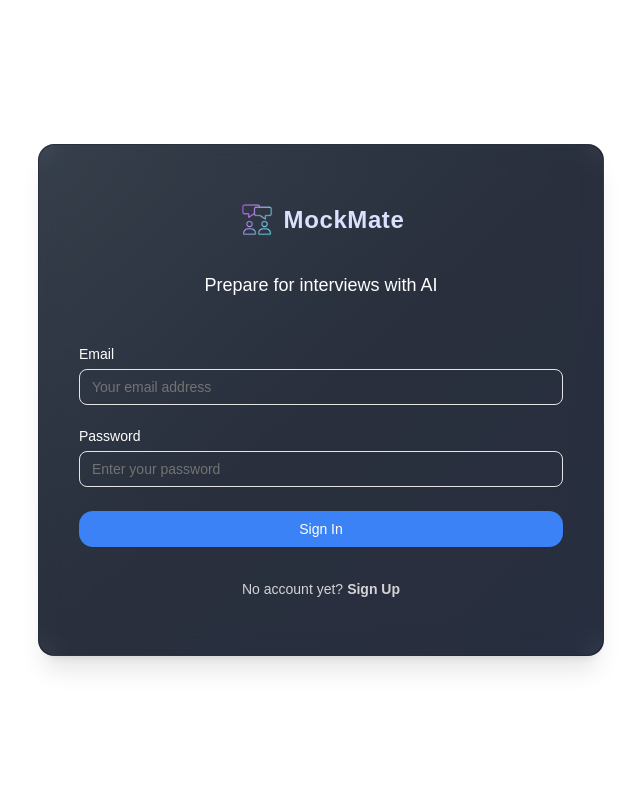
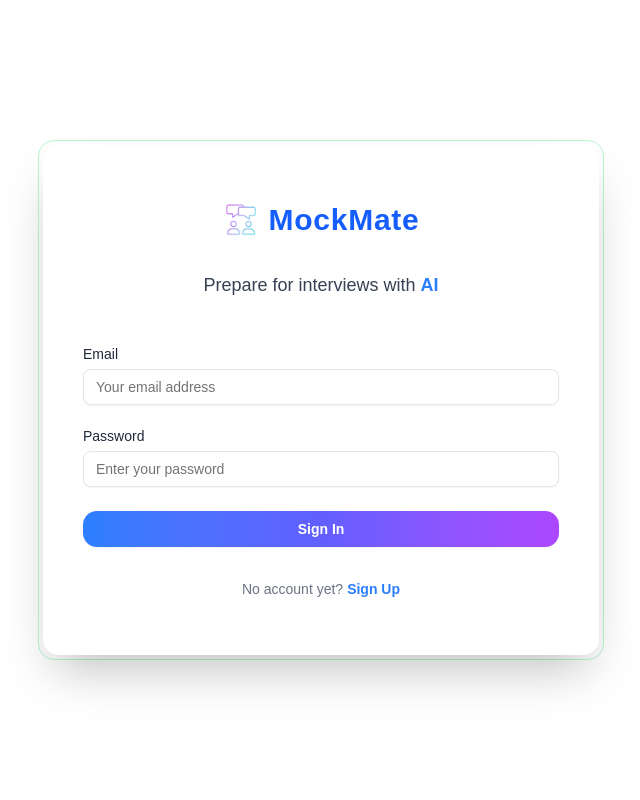
Before and after one commit to NAYANKUMAR21/Interview_ready, a Next.js app: page /sign-in in a window 1280 px wide. Shown: the top 800 px of the page, without its empty margins (319-959 px from the left). Built offline with nearby package versions, Linux system fonts and the light colour scheme; no server answers; a web font is replaced by a local one.

Commit message:
Auth UI improved

```diff
--- a/src/components/AuthForm.tsx
+++ b/src/components/AuthForm.tsx
@@ -1,30 +1,30 @@
-'use client';
+"use client";
 
-import { z } from 'zod';
-import Link from 'next/link';
-import Image from 'next/image';
-import { toast } from 'sonner';
+import { z } from "zod";
+import Link from "next/link";
+import Image from "next/image";
+import { toast } from "sonner";
 
-import { useForm } from 'react-hook-form';
-import { useRouter } from 'next/navigation';
-import { zodResolver } from '@hookform/resolvers/zod';
+import { useForm } from "react-hook-form";
+import { useRouter } from "next/navigation";
+import { zodResolver } from "@hookform/resolvers/zod";
 
-import { Form } from '@/components/ui/form';
-import { Button } from '@/components/ui/button';
+import { Form } from "@/components/ui/form";
+import { Button } from "@/components/ui/button";
 
-import FormField from './FormField';
+import FormField from "./FormField";
 import {
   createUserWithEmailAndPassword,
   signInWithEmailAndPassword,
-} from 'firebase/auth';
-import { signIn, signUp } from '../lib/actions/auth.actions';
-import { auth } from '../../firebase/client';
-import { useState } from 'react';
-import Spinner from './Spinner';
+} from "firebase/auth";
+import { signIn, signUp } from "../lib/actions/auth.actions";
+import { auth } from "../../firebase/client";
+import { useState } from "react";
+import Spinner from "./Spinner";
 
 const authFormSchema = (type: FormType) => {
   return z.object({
-    name: type === 'sign-up' ? z.string().min(3) : z.string().optional(),
+    name: type === "sign-up" ? z.string().min(3) : z.string().optional(),
     email: z.string().email(),
     password: z.string().min(3),
   });
@@ -37,15 +37,15 @@ const AuthForm = ({ type }: { type: FormType }) => {
   const form = useForm<z.infer<typeof formSchema>>({
     resolver: zodResolver(formSchema),
     defaultValues: {
-      name: '',
-      email: '',
-      password: '',
+      name: "",
+      email: "",
+      password: "",
     },
   });
 
   const onSubmit = async (data: z.infer<typeof formSchema>) => {
     try {
-      if (type === 'sign-up') {
+      if (type === "sign-up") {
         const { name, email, password } = data;
 
         const userCredential = await createUserWithEmailAndPassword(
@@ -66,8 +66,8 @@ const AuthForm = ({ type }: { type: FormType }) => {
           return;
         }
 
-        toast.success('Account created successfully. Please sign in.');
-        router.push('/sign-in');
+        toast.success("Account created successfully. Please sign in.");
+        router.push("/sign-in");
       } else {
         const { email, password } = data;
 
@@ -79,7 +79,7 @@ const AuthForm = ({ type }: { type: FormType }) => {
 
         const idToken = await userCredential.user.getIdToken();
         if (!idToken) {
-          toast.error('Sign in Failed. Please try again.');
+          toast.error("Sign in Failed. Please try again.");
           return;
         }
 
@@ -88,8 +88,8 @@ const AuthForm = ({ type }: { type: FormType }) => {
           idToken,
         });
 
-        toast.success('Signed in successfully.');
-        router.push('/');
+        toast.success("Signed in successfully.");
+        router.push("/");
       }
     } catch (error) {
       console.log(error);
@@ -97,29 +97,30 @@ const AuthForm = ({ type }: { type: FormType }) => {
     }
   };
 
-  const isSignIn = type === 'sign-in';
+  const isSignIn = type === "sign-in";
 
   return (
-    <div className="border border-white/10 rounded-2xl lg:min-w-[566px] bg-gradient-to-br from-[#1F2937] via-[#111827] to-[#0F172A]">
-      <div className="flex flex-col gap-8 bg-white/10 backdrop-blur-md rounded-2xl shadow-xl py-14 px-10">
+    <div className=" border border-green-200 rounded-2xl lg:min-w-[566px] bg-gradient-to-br p-1">
+      <div className="flex flex-col gap-8 bg-white rounded-2xl shadow-2xl py-14 px-10">
         {/* Logo and Title */}
         <div className="flex flex-row gap-2 justify-center items-center">
           <Image src="/logo.png" alt="logo" height={32} width={38} />
-          <h2 className="text-primary-100 text-2xl font-semibold tracking-wide">
+          <h2 className="text-3xl font-bold tracking-wide text-blue-600">
             MockMate
           </h2>
         </div>
 
         {/* Subtitle */}
-        <h3 className="text-white text-lg text-center font-medium">
-          Prepare for interviews with AI
+        <h3 className="text-gray-700 text-lg text-center font-medium">
+          Prepare for interviews with{" "}
+          <span className="text-blue-500 font-semibold">AI</span>
         </h3>
 
         {/* Form */}
         <Form {...form}>
           <form
             onSubmit={form.handleSubmit(onSubmit)}
-            className="w-full space-y-6 mt-4 text-white"
+            className="w-full space-y-6 mt-4 text-gray-800"
           >
             {!isSignIn && (
               <FormField
@@ -128,8 +129,6 @@ const AuthForm = ({ type }: { type: FormType }) => {
                 label="Name"
                 placeholder="Your Name"
                 type="text"
-
-                // className="bg-white/10 border border-white/20 text-white placeholder-white/60 rounded-lg p-3 w-full focus:outline-none focus:ring-2 focus:ring-primary-400"
               />
             )}
 
@@ -139,7 +138,6 @@ const AuthForm = ({ type }: { type: FormType }) => {
               label="Email"
               placeholder="Your email address"
               type="email"
-              // className="bg-white/10 border border-white/20 text-white placeholder-white/60 rounded-lg p-3 w-full focus:outline-none focus:ring-2 focus:ring-primary-400"
             />
 
             <FormField
@@ -148,27 +146,25 @@ const AuthForm = ({ type }: { type: FormType }) => {
               label="Password"
               placeholder="Enter your password"
               type="password"
-              // className="bg-white/10 border border-white/20 text-white placeholder-white/60 rounded-lg p-3 w-full focus:outline-none focus:ring-2 focus:ring-primary-400"
             />
 
             <Button
               type="submit"
-              className="w-full py-3 px-6 bg-[#3B82F6] hover:bg-[#60A5FA] text-white rounded-xl font-medium transition-colors duration-200"
+              className="w-full py-3 px-6 bg-gradient-to-r from-blue-500 via-indigo-500 to-purple-500 hover:from-blue-600 hover:via-indigo-600 hover:to-purple-600 text-white rounded-xl font-semibold transition-all duration-300"
             >
-              {isSignIn ? 'Sign In' : 'Create an Account'}
+              {isSignIn ? "Sign In" : "Create an Account"}
             </Button>
           </form>
         </Form>
 
         {/* Toggle Link */}
-
-        <p className="text-center text-sm text-neutral-300">
-          {isSignIn ? 'No account yet?' : 'Have an account already?'}
+        <p className="text-center text-sm text-gray-500">
+          {isSignIn ? "No account yet?" : "Have an account already?"}
           <Link
-            href={!isSignIn ? '/sign-in' : '/sign-up'}
-            className="font-bold text-primary-300 hover:underline ml-1"
+            href={!isSignIn ? "/sign-in" : "/sign-up"}
+            className="font-bold text-blue-500 hover:underline ml-1"
           >
-            {!isSignIn ? 'Sign In' : 'Sign Up'}
+            {!isSignIn ? "Sign In" : "Sign Up"}
           </Link>
         </p>
       </div>
```
Also changed, not shown: 1 other file (tests, documents, lock files or other folders).
